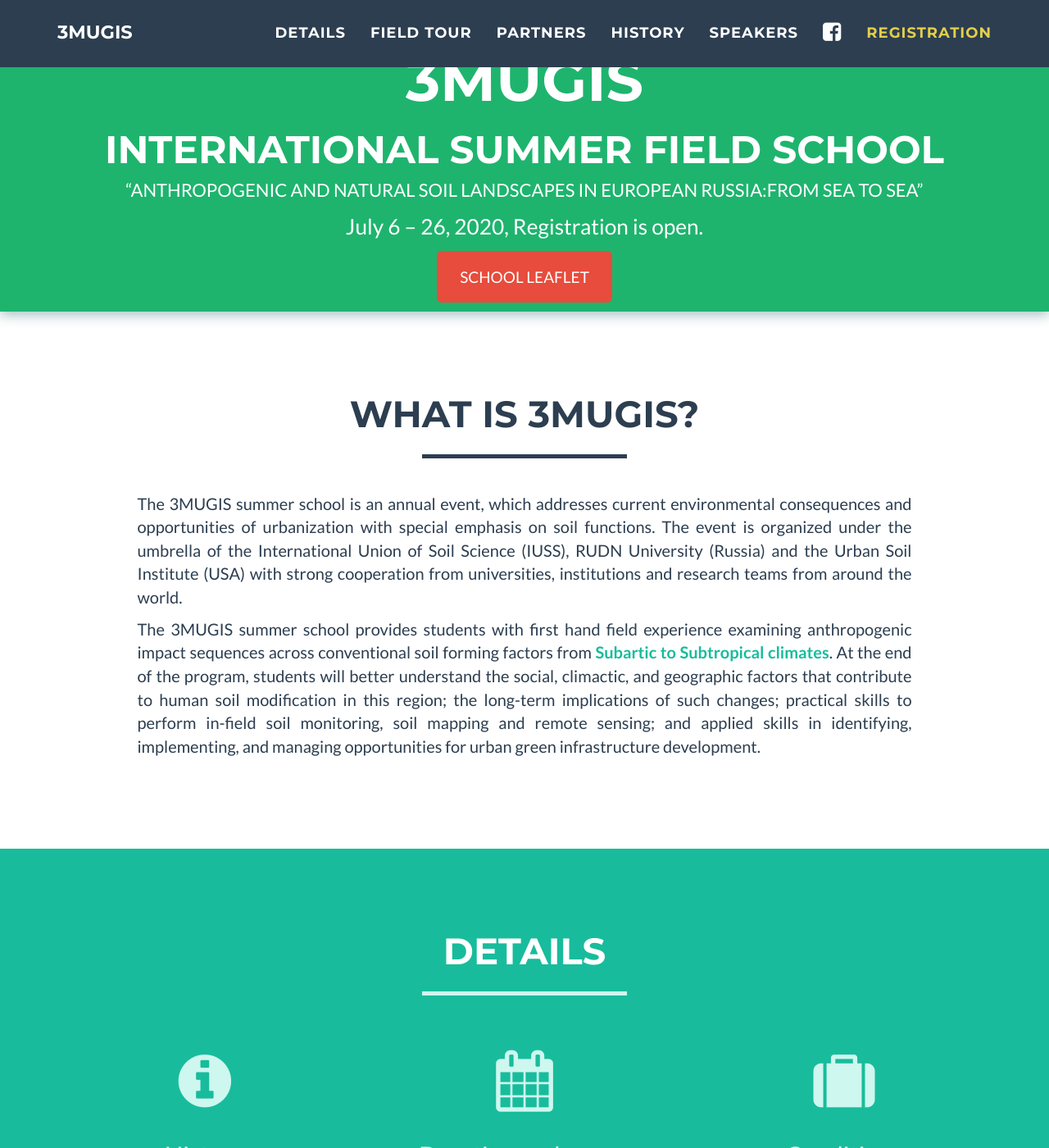
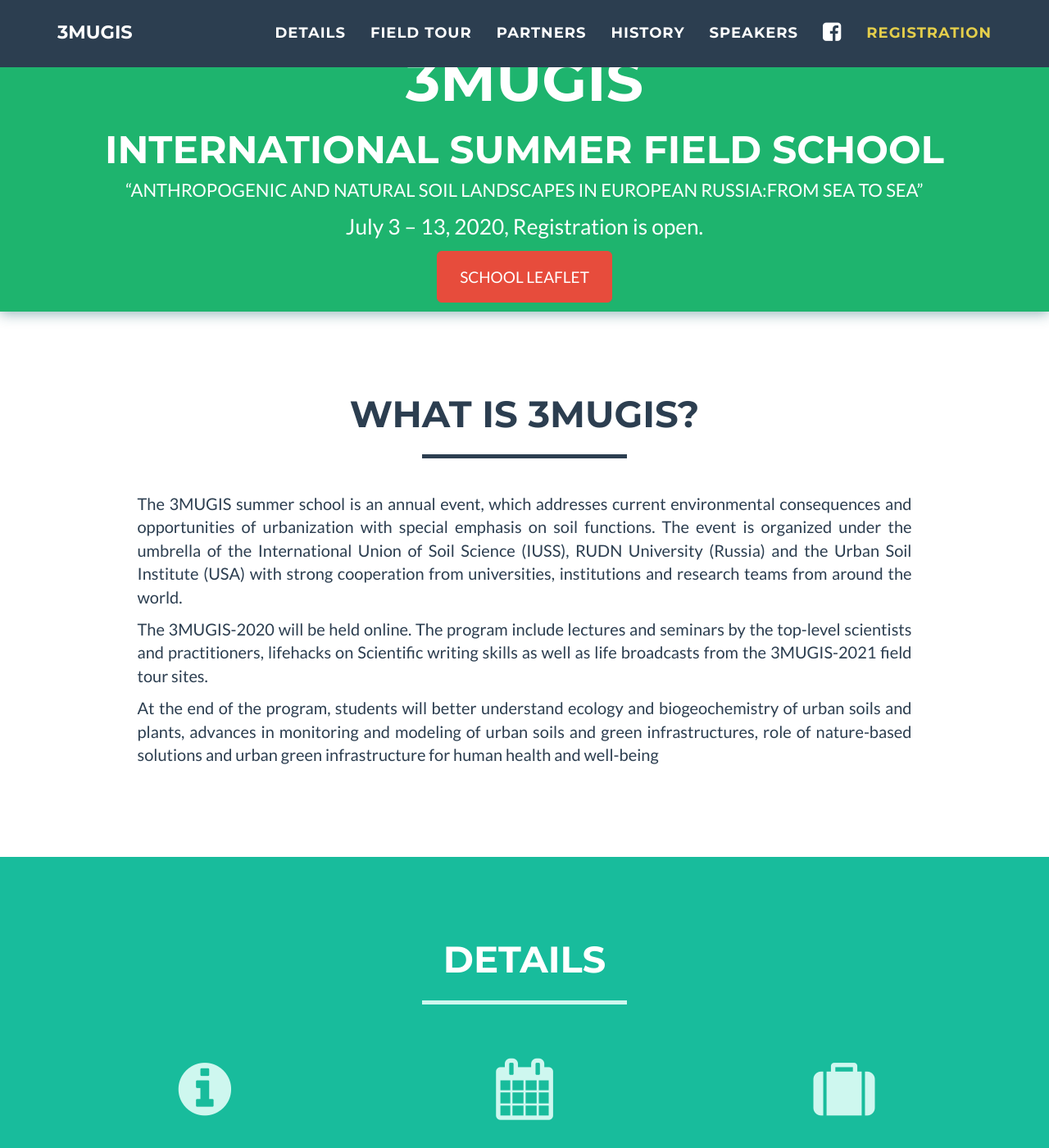
Before and after one commit to erasmus-rudn/erasmus-rudn.github.io, a Jekyll site: the page built from index.md, in a window 1280 px wide and 1400 px high, scrolled down 493 px. Shown: the whole window at 82% size. Built offline with Jekyll 4.4.1, drawn with Linux system fonts in a browser that asks for light colours.

Commit message:
Update index.md

```diff
--- a/index.md
+++ b/index.md
@@ -1,18 +1,9 @@
 ---
 layout: default
-the_year_motto: ANTHROPOGENIC AND NATURAL SOIL LANDSCAPES IN EUROPEAN RUSSIA&#58;FROM
-  SEA TO SEA
+the_year_motto: ANTHROPOGENIC AND NATURAL SOIL LANDSCAPES IN EUROPEAN RUSSIA&#58;FROM SEA TO SEA
 motto_addition: Monitoring, modeling and managing urban soils and green infrastructure
-school_dates: July 6 – 26, 2020, Registration is open.
-intro_general: <p>The 3MUGIS summer school is an annual event, which addresses current environmental consequences and
-  opportunities of   urbanization with special   emphasis on soil functions. The event is organized under the umbrella of the
-  International Union of Soil      Science (IUSS), RUDN University (Russia) and the Urban Soil Institute (USA) with strong
-  cooperation from universities, institutions and  research teams from around the world.</p> <p>The 3MUGIS summer school provides
-  students with first hand field experience examining anthropogenic impact sequences across conventional soil forming factors
-  from <span class="emph">Subartic to Subtropical climates</span>. At the end of the program,  students will better understand
-  the social, climactic, and geographic factors that   contribute to human soil modification in this region; the long-term
-  implications   of such changes; practical skills to perform in-field soil monitoring, soil mapping   and remote sensing; and
-  applied skills in identifying, implementing, and managing   opportunities for urban green infrastructure development.</p>
+school_dates: July 3 – 13, 2020, Registration is open.
+intro_general: <p>The 3MUGIS summer school is an annual event, which addresses current environmental consequences and opportunities of   urbanization with special   emphasis on soil functions. The event is organized under the umbrella of the International Union of Soil      Science (IUSS), RUDN University (Russia) and the Urban Soil Institute (USA) with strong cooperation from universities, institutions and  research teams from around the world.</p><p>The 3MUGIS-2020 will be held online. The program include lectures and seminars by the top-level scientists and practitioners,    lifehacks on Scientific writing skills as well as life broadcasts from the 3MUGIS-2021 field tour sites.</p><p>At the end of the program, students will better understand ecology and biogeochemistry of urban soils and plants, advances in monitoring and modeling of urban soils and green infrastructures, role of nature-based solutions and urban green infrastructure for human health and well-being</p>
 big_intro: "<p>Building from considerable experience and feedback from participants
   during the first two years, the organizers have decided to further focus the school
   on solid practical skills in monitoring, modeling and mapping urban soils and green
```
